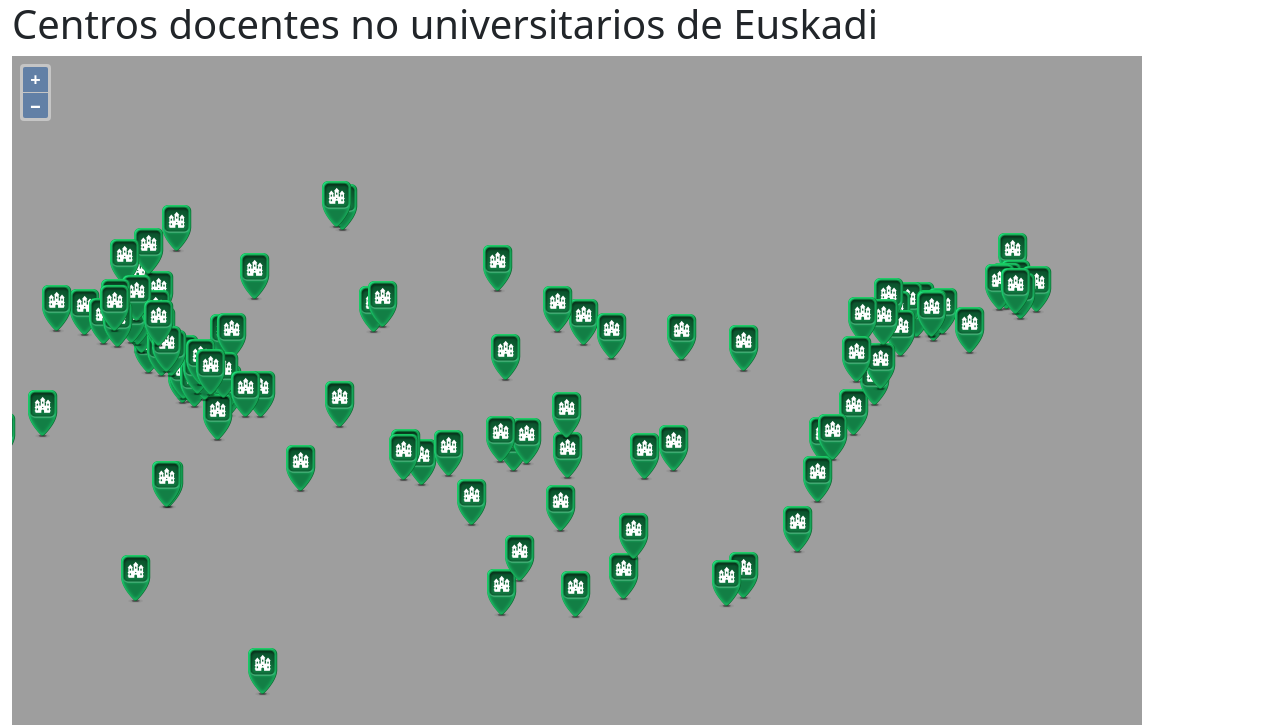
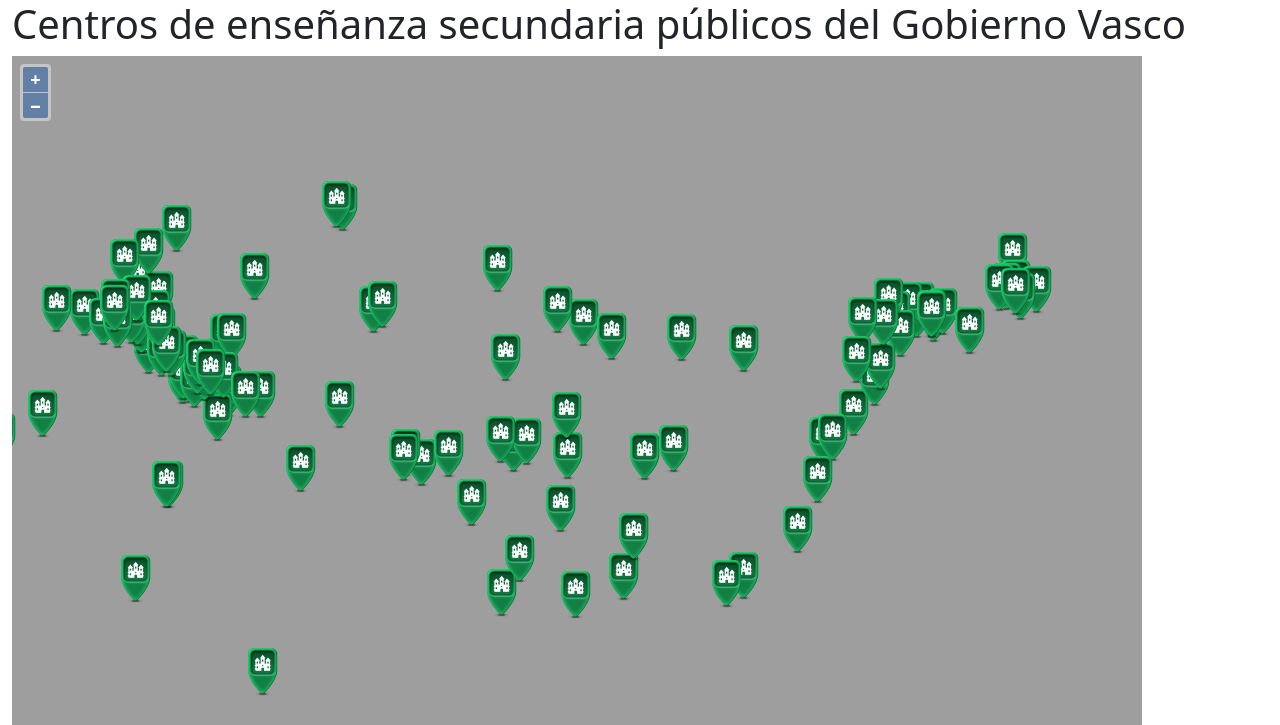
Before and after one commit to yuki/centros_educativos, a plain HTML site: page index.html in a window 1280 px wide. Shown: the top 725 px of the page. Drawn offline with nearby package versions, Linux system fonts and the light colour scheme.

Commit message:
Changed the h1

```diff
--- a/index.html
+++ b/index.html
@@ -31,7 +31,7 @@
 </head>
 <body>
   <div class="container-fluid" >
-    <h1>Centros docentes no universitarios de Euskadi</h1>
+    <h1>Centros de enseñanza secundaria públicos del Gobierno Vasco</h1>
         <div id="map" class="map"><div id="popup"></div></div>
         <div class="row" id="parsed_csv_list"></div>
   </div>
```
